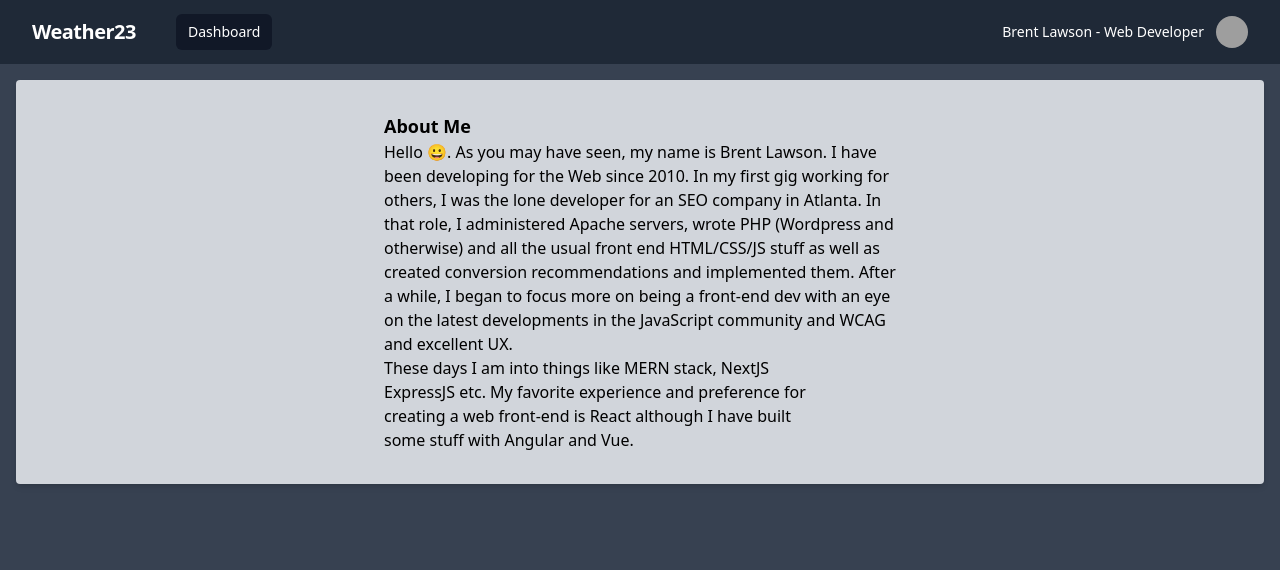
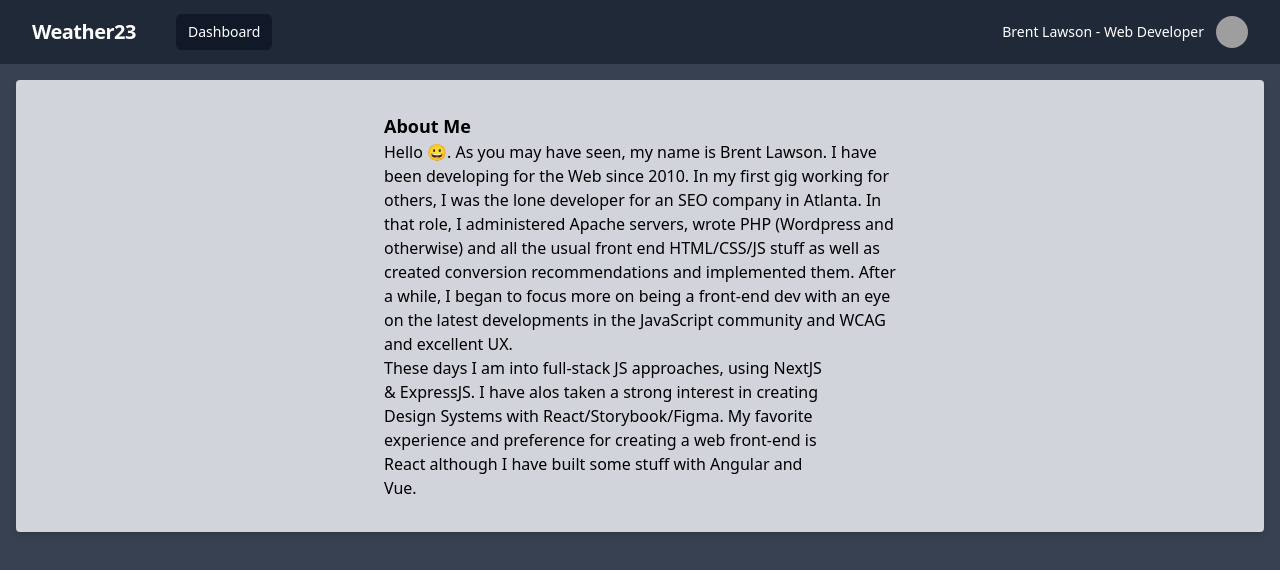
Before and after one commit to brent2333/weather23, a React (Vite) app: page /about in a window 1280 px wide. Shown: the top 570 px of the page. Built offline with nearby package versions, Linux system fonts and the light colour scheme; grey boxes are pictures that could not be loaded.

Commit message:
edit about txt

```diff
--- a/src/About.tsx
+++ b/src/About.tsx
@@ -5,7 +5,7 @@ const About = () => {
         <div className="max-w-lg my-0 mx-auto">
         <h1 className="text-lg font-bold w-full">About Me</h1>
         <p className="">Hello 😀. As you may have seen, my name is Brent Lawson. I have been developing for the Web since 2010. In my first gig working for others, I was the lone developer for an SEO company in Atlanta. In that role, I administered Apache servers, wrote PHP (Wordpress and otherwise) and all the usual front end HTML/CSS/JS stuff as well as created conversion recommendations and implemented them. After a while, I began to focus more on being a front-end dev with an eye on the latest developments in the JavaScript community and WCAG and excellent UX.</p>
-        <p className="max-w-md">These days I am into things like MERN stack, NextJS ExpressJS etc. My favorite experience and preference for creating a web front-end is React although I have built some stuff with Angular and Vue.</p>
+        <p className="max-w-md">These days I am into full-stack JS approaches, using NextJS & ExpressJS. I have alos taken a strong interest in creating Design Systems with React/Storybook/Figma. My favorite experience and preference for creating a web front-end is React although I have built some stuff with Angular and Vue.</p>
         </div>
     </div>
   );
```
Also changed, not shown: 1 other file (tests, documents, lock files or other folders).
